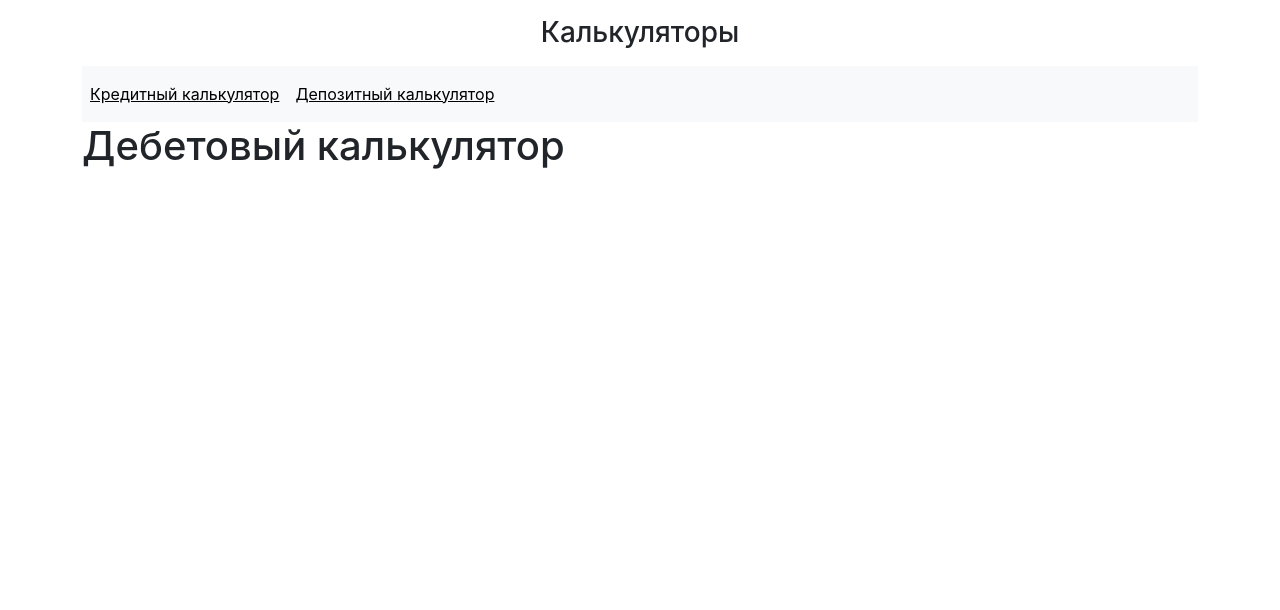
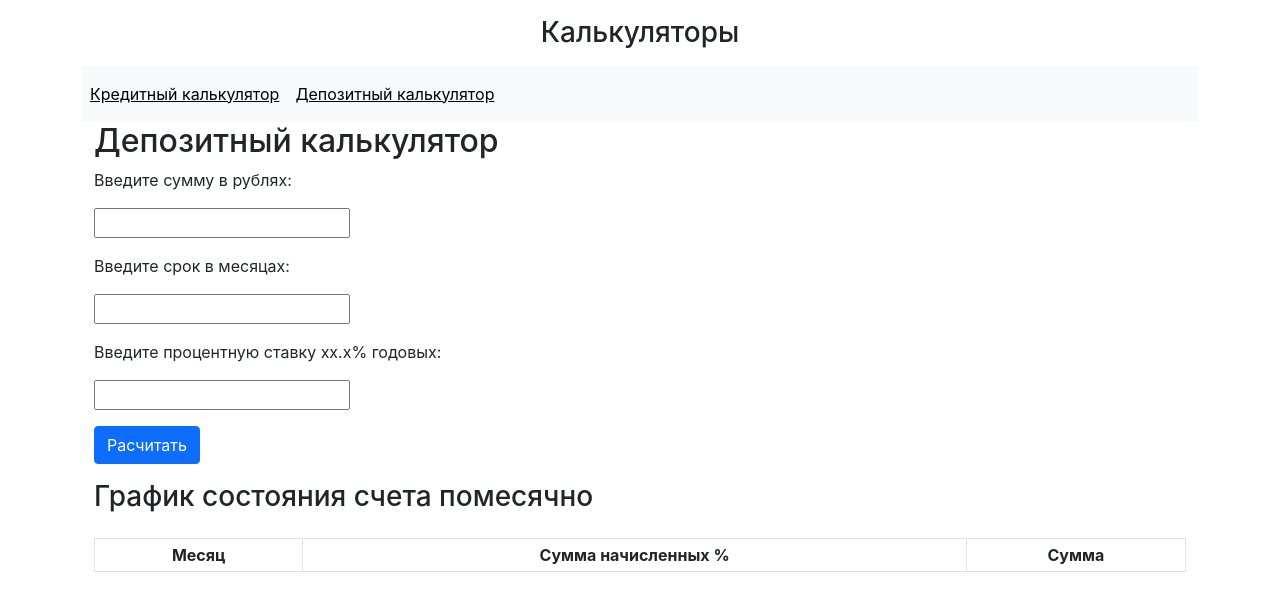
Before and after one commit to VitasVital/calculators, a React (Create React App) app: page /depcalc in a window 1280 px wide. Shown: the top 610 px of the page. Built offline with nearby package versions, Linux system fonts and the light colour scheme.

Commit message:
депозитный калькулятор

```diff
--- a/src/cred_calc.js
+++ b/src/cred_calc.js
@@ -22,7 +22,7 @@ export class cred_calc extends Component{
 
         return(
             <div >
-                <h1>Кредитный калькулятор</h1>
+                <h2>Кредитный калькулятор</h2>
             </div>
         )
     }
--- a/src/dep_calc.js
+++ b/src/dep_calc.js
@@ -8,8 +8,14 @@ export class dep_calc extends Component{
     constructor(props){
         super(props);
         this.state={
+            sum_rub: '',
+            months: '',
+            interest_rate: '', //процентная ставка
+            deps: []
         }
-
+        this.handleInputChange1 = this.handleInputChange1.bind(this);
+        this.handleInputChange2 = this.handleInputChange2.bind(this);
+        this.handleInputChange3 = this.handleInputChange3.bind(this);
     }
 
     componentDidMount(){
@@ -18,11 +24,101 @@ export class dep_calc extends Component{
     componentDidUpdate(){
     }
 
+    handleInputChange1(event) {
+        this.setState({sum_rub: event.target.value});
+    }
+
+    handleInputChange2(event) {
+        this.setState({months: event.target.value});
+    }
+
+    handleInputChange3(event) {
+        this.setState({interest_rate: event.target.value});
+    }
+
+    calculate(){
+        if (isNaN(Number(this.state.sum_rub)) || isNaN(Number(this.state.months)) || isNaN(Number(this.state.interest_rate))
+        || this.state.sum_rub.length === 0 || this.state.months.length === 0 || this.state.interest_rate.length === 0
+        || Number(this.state.sum_rub) < 1 || Number(this.state.months) < 1 || Number(this.state.interest_rate) < 0
+        || this.state.interest_rate.indexOf('.') === 0 || this.state.months.indexOf('.') > -1)
+        {
+            alert('Неправильно введённые данные');
+            return;
+        }
+
+        this.setState({
+            deps: [] //надо как-то очистить
+        });
+
+        let new_sum_rub = this.state.sum_rub;
+
+        for (let i = 0; i < this.state.months; i ++)
+        {
+            let row = {
+                id: i,
+                sum_percent: new_sum_rub * (100 + this.state.interest_rate / 12) / 100 - new_sum_rub,
+                sum: new_sum_rub * (100 + this.state.interest_rate / 12) / 100
+            };
+
+            new_sum_rub = new_sum_rub * (100 + this.state.interest_rate / 12) / 100
+
+            this.setState({
+                deps: this.state.deps.concat(row)
+            });
+        }
+    }
+
     render(){
 
+        const {deps}=this.state;
         return(
-            <div >
-                <h1>Дебетовый калькулятор</h1>
+            <div className="container">
+                <h2>Депозитный калькулятор</h2>
+
+                <p>Введите сумму в рублях: </p>
+                <p><input
+                    type="text"
+                    value={this.state.sum_rub}
+                    onChange={this.handleInputChange1}/></p>
+
+                <p>Введите срок в месяцах: </p>
+                <p><input
+                    type="text"
+                    value={this.state.months}
+                    onChange={this.handleInputChange2}/></p>
+
+                <p>Введите процентную ставку хх.х% годовых: </p>
+                <p><input
+                    type="text"
+                    value={this.state.interest_rate}
+                    onChange={this.handleInputChange3}/></p>
+
+                <p><Button className="mr-2" variant="primary"
+                            onClick={()=>this.calculate()}>
+                        Расчитать</Button></p>
+
+                <h3>График состояния счета помесячно</h3>
+
+                <p>
+                    <Table className="mt-4" striped bordered hover size="sm" style={{ textAlign: "center" }}>
+                        <thead>
+                        <tr>
+                            <th>Месяц</th>
+                            <th>Сумма начисленных %</th>
+                            <th>Сумма</th>
+                        </tr>
+                        </thead>
+                        <tbody>
+                        {deps.map(dep=>
+                            <tr key={dep.id}>
+                                <td>{dep.id}</td>
+                                <td>{dep.sum_percent}</td>
+                                <td>{dep.sum}</td>
+                            </tr>)}
+                        </tbody>
+                    </Table>
+                </p>
+
             </div>
         )
     }
```
